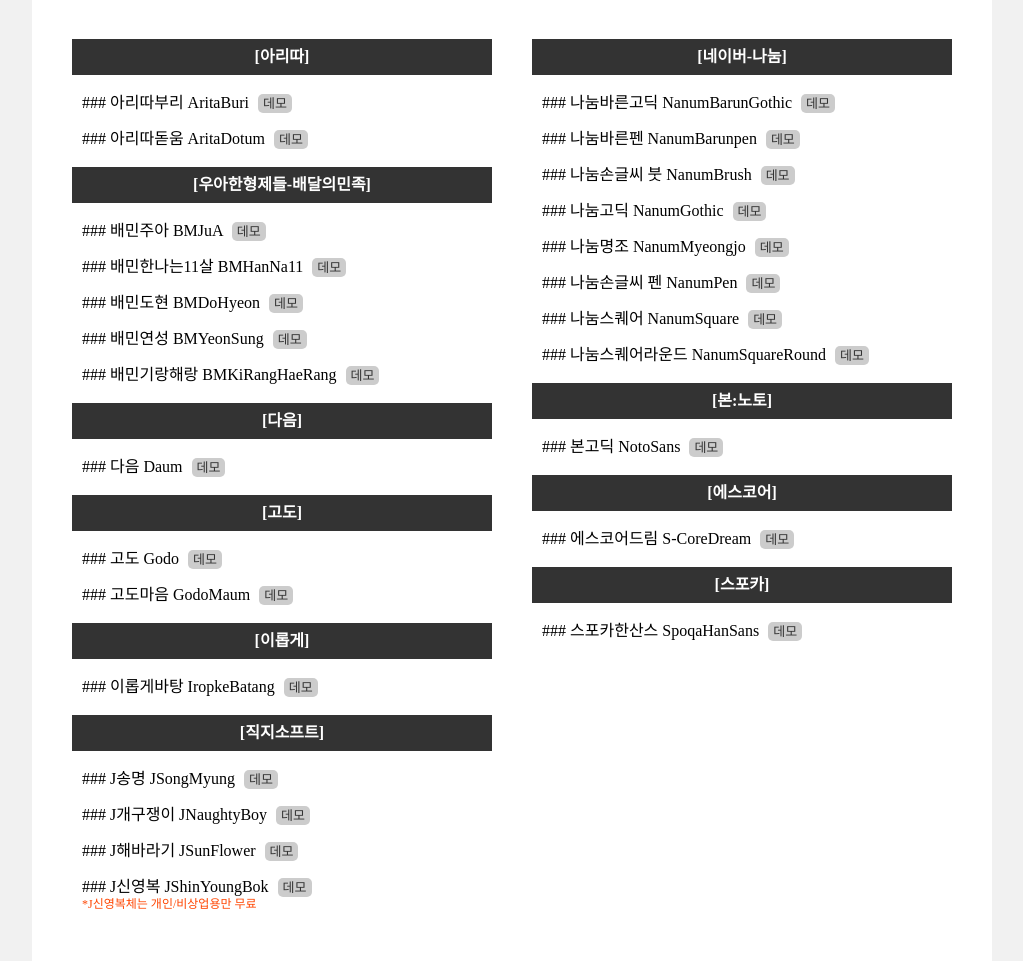
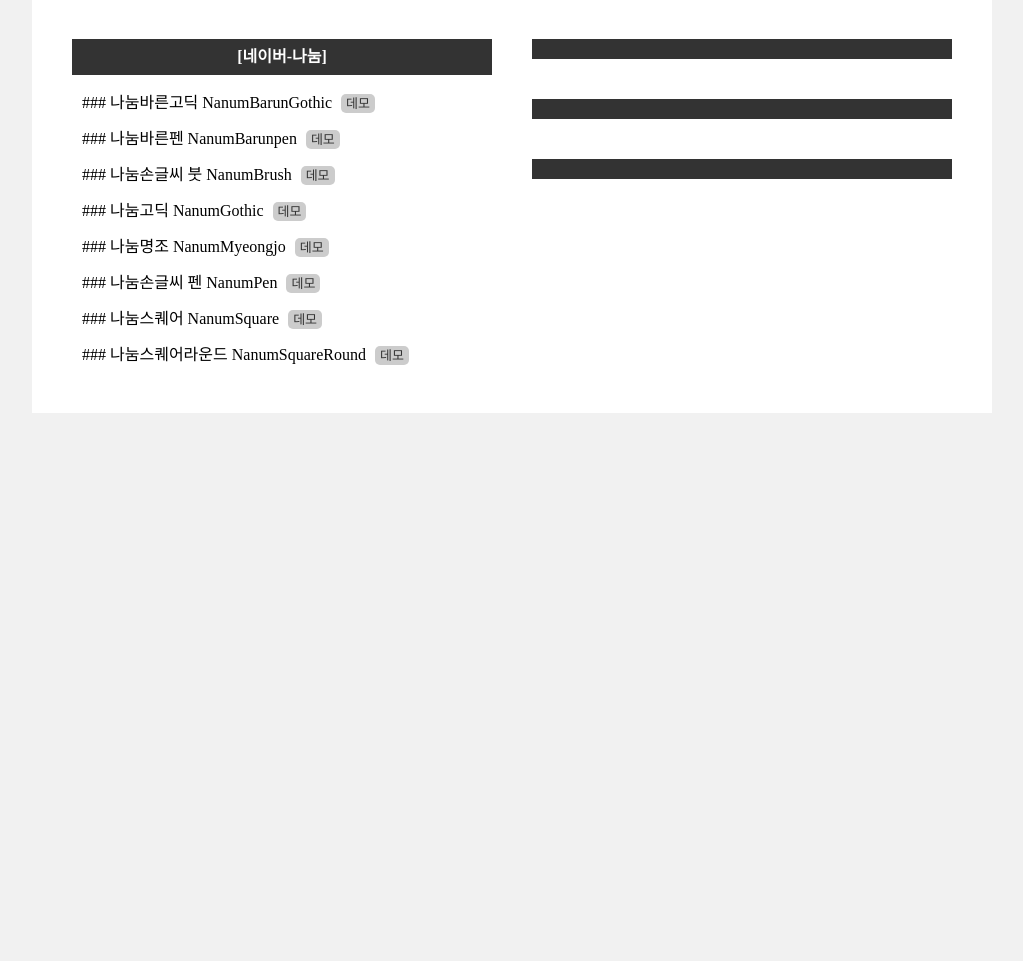
Before and after one commit to ssong6735/fonts-master02, a plain HTML site: page index.html in a window 1280 px wide. Shown: the part 75-1036 px from the top of the page, without its empty margins (128-1151 px from the left). After the commit the page ends 800 px from the top, so only its background shows below. Drawn offline with Linux system fonts and the light colour scheme; files that its build step writes are made by us from their sources.

Commit message:
[21.05.26] # index, readme.md modify

```diff
--- a/index.html
+++ b/index.html
@@ -6,7 +6,7 @@
     <meta http-equiv="X-UA-Compatible" content="IE=edge">
     <meta name="viewport" content="width=device-width, initial-scale=1">
     <meta name="robots" content="noindex, noarchive">
-    <title>fonts-master</title>
+    <title>fonts-master02</title>
     <link href="fonts/S-CoreDream/fonts.css" rel="stylesheet">
     <style>
         /*
@@ -315,78 +315,6 @@
 
             <ul class="list-box left">
                 <li class="title">
-                    [아리따]
-                </li>
-                <li>
-                    ### 아리따부리 AritaBuri <a href="fonts/AritaBuri/demo.html">데모</a>
-                </li>
-                <li>
-                    ### 아리따돋움 AritaDotum <a href="fonts/AritaDotum/demo.html">데모</a>
-                </li>
-
-                <li class="title">
-                    [우아한형제들-배달의민족]
-                </li>
-                <li>
-                    ### 배민주아 BMJuA <a href="fonts/BMJuA/demo.html">데모</a>
-                </li>
-                <li>
-                    ### 배민한나는11살 BMHanNa11 <a href="fonts/BMHanNa11/demo.html">데모</a>
-                </li>
-                <li>
-                    ### 배민도현 BMDoHyeon <a href="fonts/BMDoHyeon/demo.html">데모</a>
-                </li>
-                <li>
-                    ### 배민연성 BMYeonSung <a href="fonts/BMYeonSung/demo.html">데모</a>
-                </li>
-                <li>
-                    ### 배민기랑해랑 BMKiRangHaeRang <a href="fonts/BMKiRangHaeRang/demo.html">데모</a>
-                </li>
-
-                <li class="title">
-                    [다음]
-                </li>
-                <li>
-                    ### 다음 Daum <a href="fonts/Daum/demo.html">데모</a>
-                </li>
-
-                <li class="title">
-                    [고도]
-                </li>
-                <li>
-                    ### 고도 Godo <a href="fonts/Godo/demo.html">데모</a>
-                </li>
-                <li>
-                    ### 고도마음 GodoMaum <a href="fonts/GodoMaum/demo.html">데모</a>
-                </li>
-
-                <li class="title">
-                    [이롭게]
-                </li>
-                <li>
-                    ### 이롭게바탕 IropkeBatang <a href="fonts/IropkeBatang/demo.html">데모</a>
-                </li>
-
-                <li class="title">
-                    [직지소프트]
-                </li>
-                <li>
-                    ### J송명 JSongMyung <a href="fonts/JSongMyung/demo.html">데모</a>
-                </li>
-                <li>
-                    ### J개구쟁이 JNaughtyBoy <a href="fonts/JNaughtyBoy/demo.html">데모</a>
-                </li>
-                <li>
-                    ### J해바라기 JSunFlower <a href="fonts/JSunFlower/demo.html">데모</a>
-                </li>
-                <li>
-                    ### J신영복 JShinYoungBok <a href="fonts/JShinYoungBok/demo.html">데모</a>
-                    <br><span>*J신영복체는 개인/비상업용만 무료</span>
-                </li>
-            </ul>
-
-            <ul class="list-box right">
-                <li class="title">
                     [네이버-나눔]
                 </li>
                 <li>
@@ -413,26 +341,28 @@
                 <li>
                     ### 나눔스퀘어라운드 NanumSquareRound <a href="fonts/NanumSquareRound/demo.html">데모</a>
                 </li>
+            </ul>
 
+            <ul class="list-box right">
                 <li class="title">
-                    [본:노토]
+
                 </li>
                 <li>
-                    ### 본고딕 NotoSans <a href="fonts/NotoSans/demo.html">데모</a>
+
                 </li>
 
                 <li class="title">
-                    [에스코어]
+
                 </li>
                 <li>
-                    ### 에스코어드림 S-CoreDream <a href="fonts/S-CoreDream/demo.html">데모</a>
+
                 </li>
 
                 <li class="title">
-                    [스포카]
+
                 </li>
                 <li>
-                    ### 스포카한산스 SpoqaHanSans <a href="fonts/SpoqaHanSans/demo.html">데모</a>
+
                 </li>
             </ul>
         </div>
```
Also changed, not shown: 2 other files.
